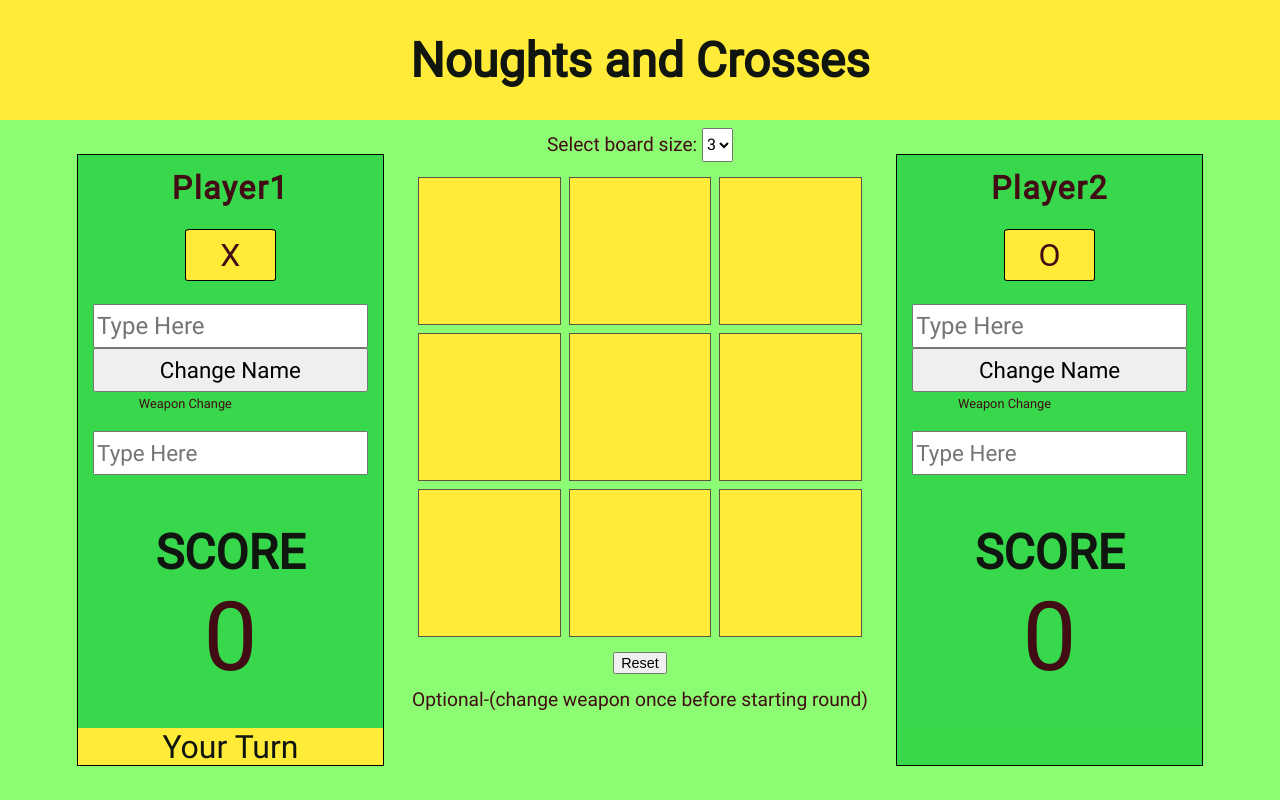
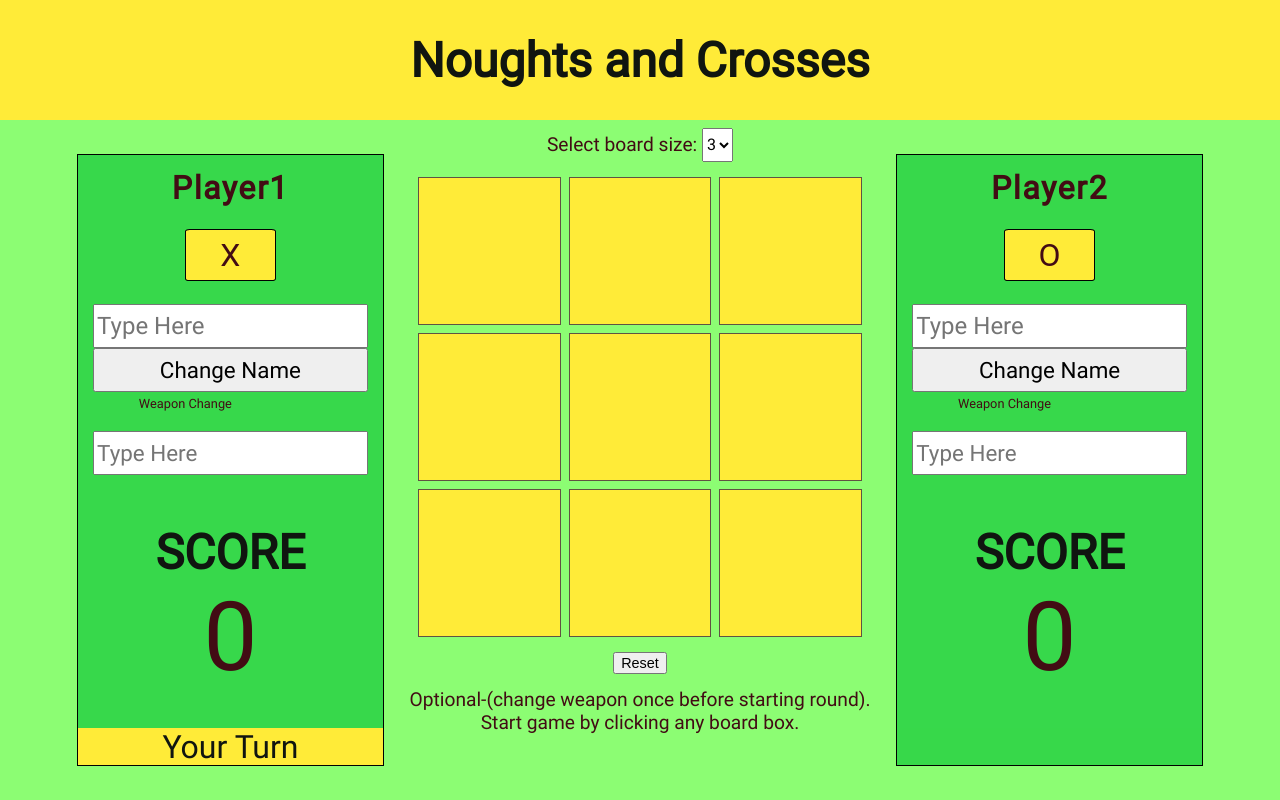
Before and after one commit to ikhlaas-kapadia/Noughts-And-Crosses, a React (Create React App) app: page / in a window 1280 px wide. Built offline with nearby package versions, Linux system fonts and the light colour scheme.

Commit message:
Add new class name for Message box

```diff
--- a/src/Components/Game-Grid.jsx
+++ b/src/Components/Game-Grid.jsx
@@ -18,14 +18,10 @@ class GameGrid extends React.Component {
   handleboardSize = (e) => {
     const { value } = e.target;
     const newboardSize = Math.pow(value, 2);
-    if (value % 2 === 0) {
-      return;
-    } else {
-      this.setState({
-        boardSize: newboardSize,
-        board: [...Array(newboardSize)],
-      });
-    }
+    this.setState({
+      boardSize: newboardSize,
+      board: [...Array(newboardSize)],
+    });
   };
 
   handleNameChange = (e) => {
@@ -280,16 +276,17 @@ class GameGrid extends React.Component {
           </button>
           <div className="Message-Box">
             {winner !== undefined && (
-              <p className="Message">
+              <p className="Message Win-Message">
                 {winner.length === 0 ? "Unnamed" : winner.toUpperCase()} WINS!
               </p>
             )}
             {winner === undefined && counter === boardSize && (
-              <p className="Message">Draw!</p>
+              <p className="Message Win-Message">Draw!</p>
             )}
             {counter === 0 && (
-              <p className={counter === 0 ? "Message" : "No-Message"}>
-                Optional-(change weapon once before starting round){" "}
+              <p className={counter === 0 ? "Message " : "No-Message"}>
+                Optional-(change weapon once before starting round).<br></br>
+                Start game by clicking any board box.
               </p>
             )}
           </div>
```
